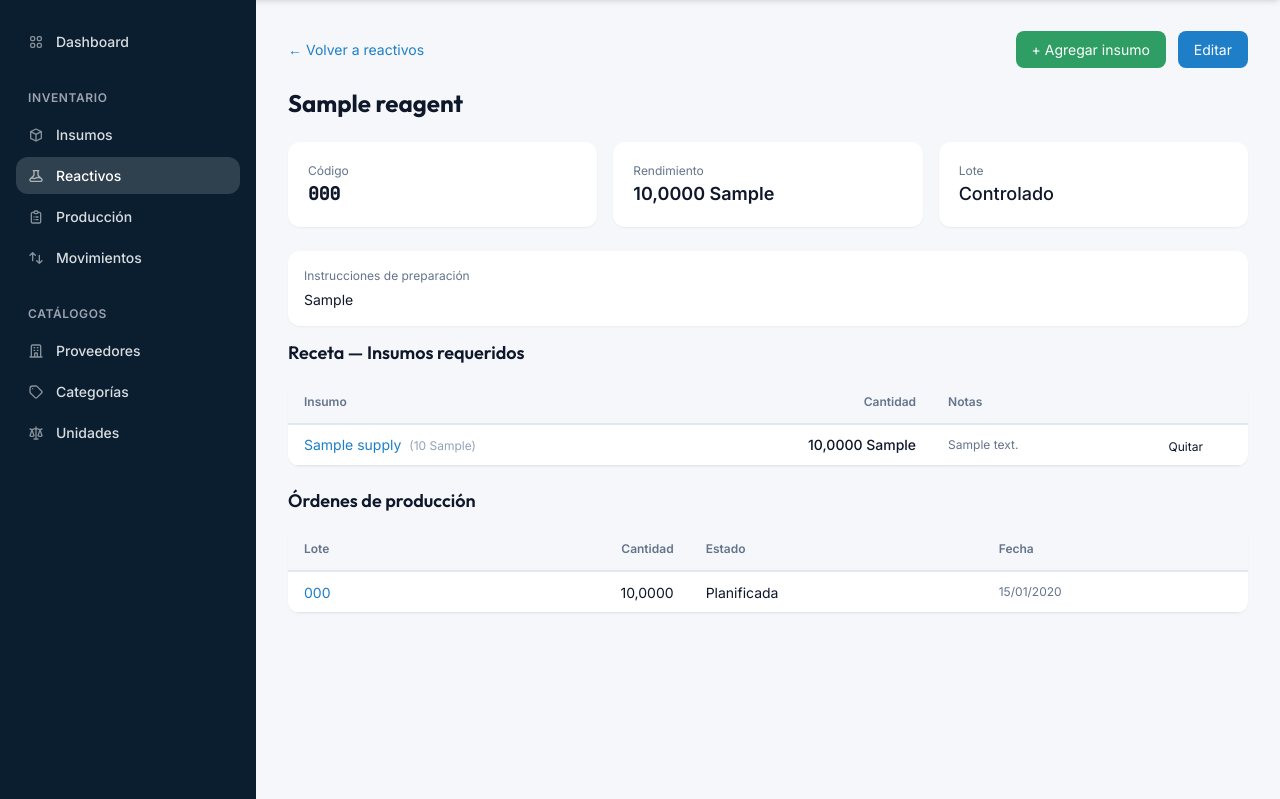
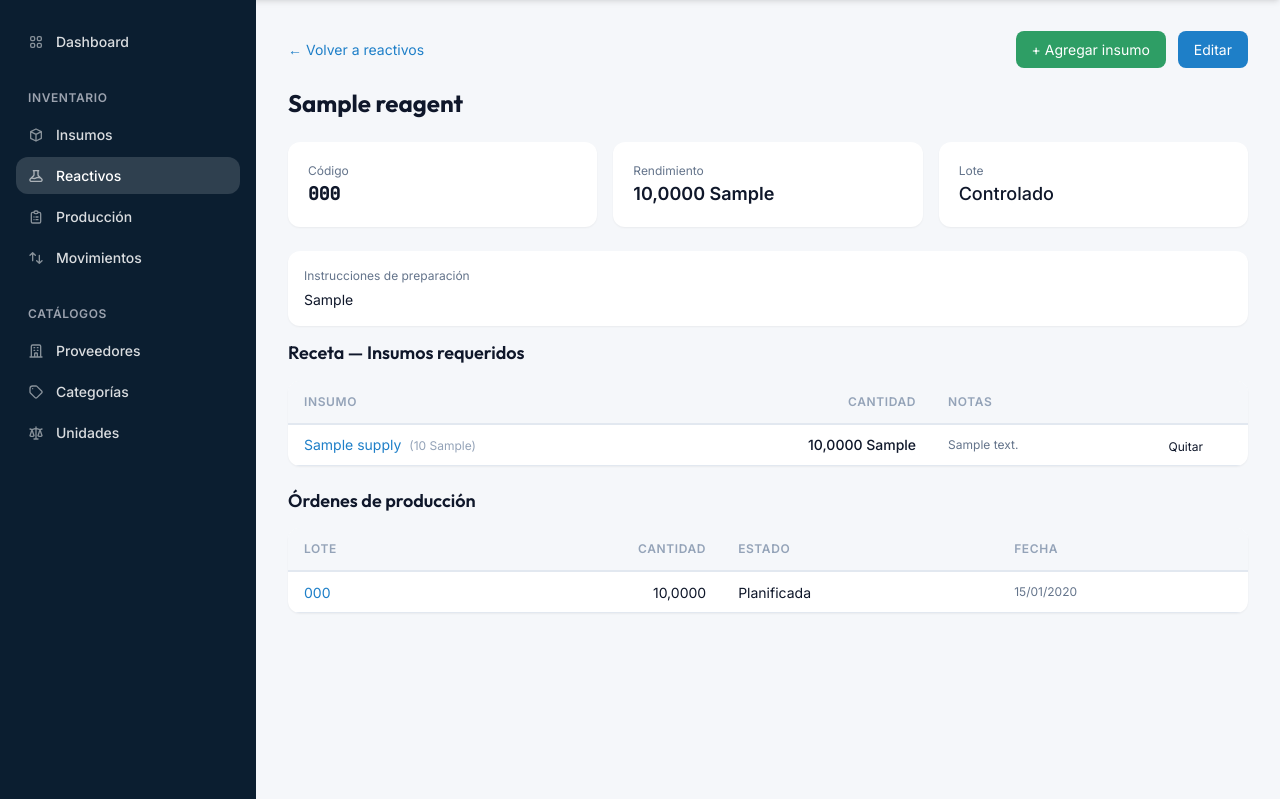
Before and after one commit to ukarosoft/cmcr-lab, a Django app: page /inventario/reagents/00000000-0000-0000-0000-000000000001/ in a window 1280 px wide. Shown: the part 57-856 px from the top of the page. Run offline with Django 5.2, Linux system fonts and the light colour scheme; a user stored in the database is signed in; tables that the repository leaves empty hold one stand-in row (values such as "Sample post"); some libraries are stand-ins or nearby versions.

Commit message:
fix(a11y/consistency): nav aria-label distinguibles + .th-base en reagent_detail
C5 — Nav distinguibles para AT:
- _navbar.html agrega aria-label="Barra superior".
- _sidebar.html agrega aria-label="Navegación principal".
- _navbar.html: refactor de x-data dark — antes leía localStorage
  directamente ("falla si no es 'dark'") y duplicaba la lógica que
  ahora está en el script anti-FOUC del head. Ahora solo sincroniza
  estado leyendo classList del <html>.

W1 — th-base en reagent_detail:
- Los 8 <th> con styles inline duplicados (text-align, padding,
  font-size, color) ahora usan class="th-base [text-right|text-center]".
- Mantiene scope="col" agregado en L3.4.

W2 (cumplido en L3.7): "Iniciar producción" ya usa .btn-warning
limpio, sin override inline sobre .btn-primary.

110 tests pasando. Render de páginas autenticadas verificado:
dashboard, supplies, reagents, orders → todos HTTP 200.

Co-Authored-By: Claude Opus 4.7 <noreply@anthropic.com>

```diff
--- a/templates/components/_navbar.html
+++ b/templates/components/_navbar.html
@@ -1,7 +1,8 @@
 {% load static %}
 <nav class="navbar px-4 py-3 flex items-center justify-between shadow-md"
-     x-data="{ dark: localStorage.getItem('theme') === 'dark' }"
-     x-init="dark ? document.documentElement.classList.add('dark') : document.documentElement.classList.remove('dark')">
+     aria-label="Barra superior"
+     x-data="{ dark: false }"
+     x-init="dark = document.documentElement.classList.contains('dark')">
 
     <div class="flex items-center gap-3">
         <div class="navbar-icon-box">
--- a/templates/components/_sidebar.html
+++ b/templates/components/_sidebar.html
@@ -1,5 +1,5 @@
 <aside class="sidebar w-64 min-h-screen flex flex-col py-6 px-4 overflow-y-auto">
-    <nav class="flex flex-col gap-1">
+    <nav class="flex flex-col gap-1" aria-label="Navegación principal">
         <!-- Dashboard principal -->
         <a href="{% url 'lab_inventory:dashboard' %}"
            class="sidebar-link {% if request.resolver_match.url_name == 'dashboard' %}sidebar-link-active{% endif %}">
--- a/templates/lab_inventory/reagent_detail.html
+++ b/templates/lab_inventory/reagent_detail.html
@@ -59,10 +59,10 @@
             <table style="width: 100%; border-collapse: collapse;">
                 <thead>
                     <tr style="border-bottom: 2px solid var(--border-default); background: var(--surface-body);">
-                        <th  scope="col"style="text-align: left; padding: 0.75rem 1rem; font-size: var(--text-xs); color: var(--text-secondary);">Insumo</th>
-                        <th  scope="col"style="text-align: right; padding: 0.75rem 1rem; font-size: var(--text-xs); color: var(--text-secondary);">Cantidad</th>
-                        <th  scope="col"style="text-align: left; padding: 0.75rem 1rem; font-size: var(--text-xs); color: var(--text-secondary);">Notas</th>
-                        <th  scope="col"style="text-align: center; padding: 0.75rem 1rem; font-size: var(--text-xs); color: var(--text-secondary);"></th>
+                        <th scope="col" class="th-base">Insumo</th>
+                        <th scope="col" class="th-base text-right">Cantidad</th>
+                        <th scope="col" class="th-base">Notas</th>
+                        <th scope="col" class="th-base text-center"></th>
                     </tr>
                 </thead>
                 <tbody>
@@ -108,10 +108,10 @@
             <table style="width: 100%; border-collapse: collapse;">
                 <thead>
                     <tr style="border-bottom: 2px solid var(--border-default); background: var(--surface-body);">
-                        <th  scope="col"style="text-align: left; padding: 0.75rem 1rem; font-size: var(--text-xs); color: var(--text-secondary);">Lote</th>
-                        <th  scope="col"style="text-align: right; padding: 0.75rem 1rem; font-size: var(--text-xs); color: var(--text-secondary);">Cantidad</th>
-                        <th  scope="col"style="text-align: left; padding: 0.75rem 1rem; font-size: var(--text-xs); color: var(--text-secondary);">Estado</th>
-                        <th  scope="col"style="text-align: left; padding: 0.75rem 1rem; font-size: var(--text-xs); color: var(--text-secondary);">Fecha</th>
+                        <th scope="col" class="th-base">Lote</th>
+                        <th scope="col" class="th-base text-right">Cantidad</th>
+                        <th scope="col" class="th-base">Estado</th>
+                        <th scope="col" class="th-base">Fecha</th>
                     </tr>
                 </thead>
                 <tbody>
```
